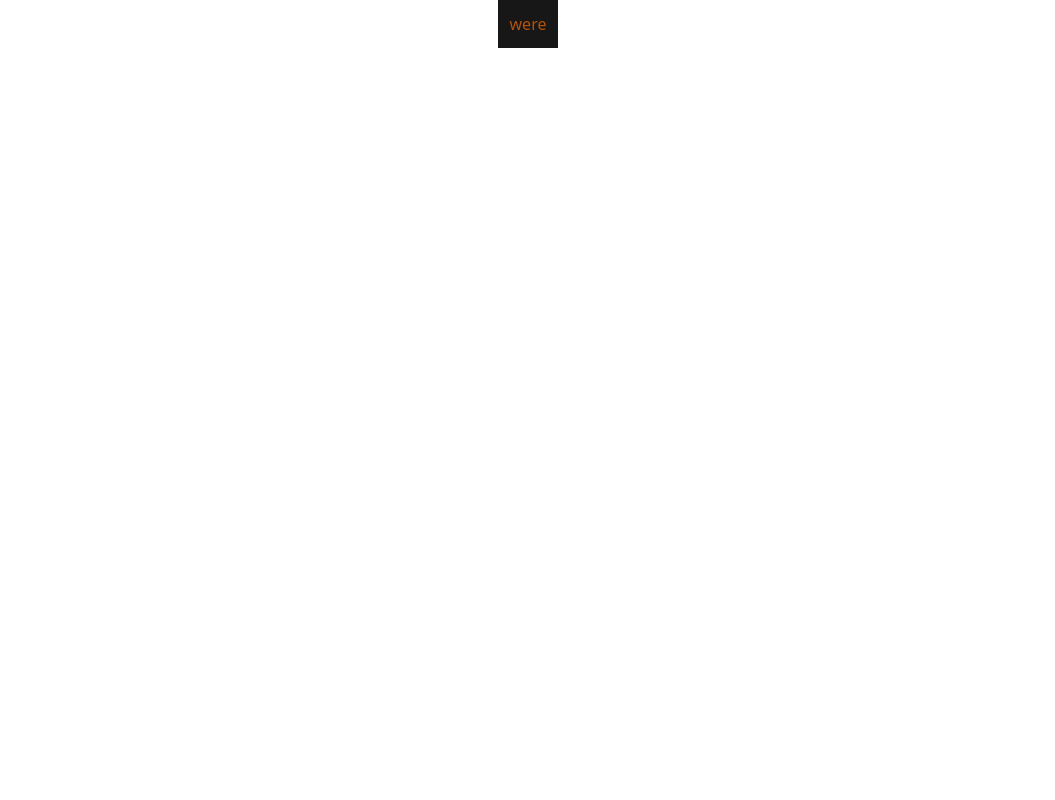
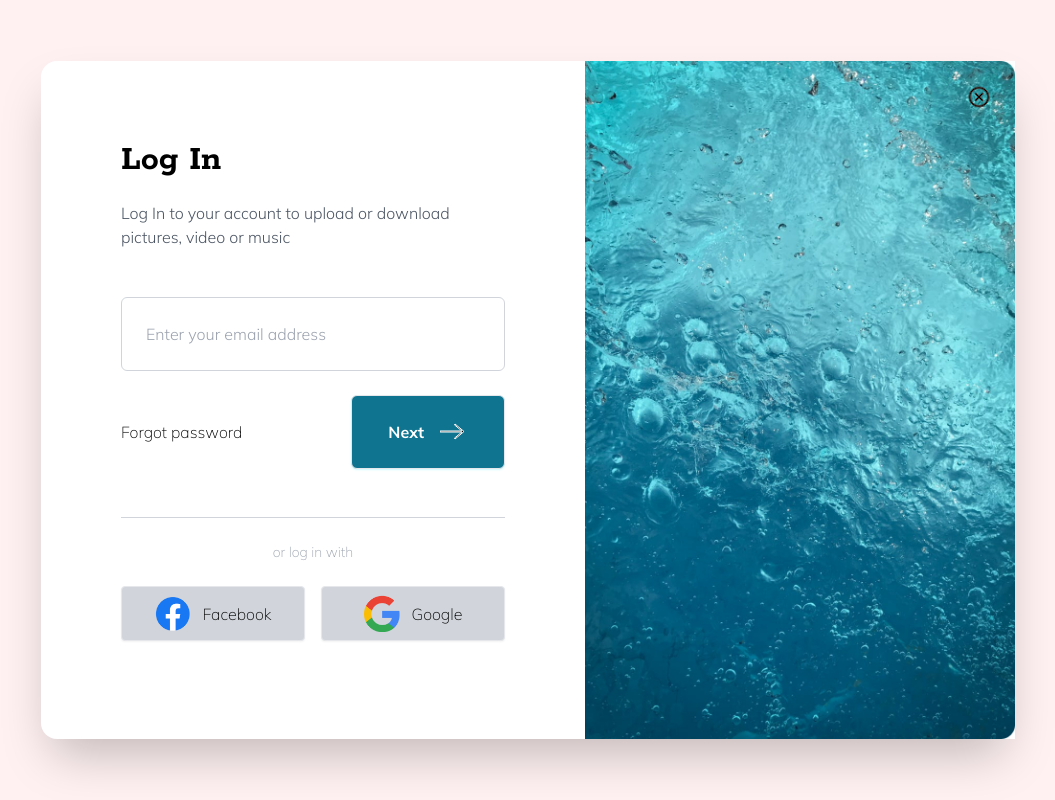
Before and after one commit to CodeSolaris/mini-projects, a website built with Vite: page login-modal/index.html in a window 1280 px wide. Shown: the whole page, without its empty margins (112-1167 px from the left). Built offline with nearby package versions, Linux system fonts and the light colour scheme; a web font is replaced by a local one.

Commit message:
feat: finish login modal

```diff
--- a/login-modal/index.html
+++ b/login-modal/index.html
@@ -4,11 +4,110 @@
     <meta charset="utf-8" />
     <meta http-equiv="x-ua-compatible" content="ie=edge" />
     <meta name="viewport" content="width=device-width, initial-scale=1" />
-    <title>Template</title>
+    <title>log in</title>
+    <link rel="preconnect" href="https://fonts.googleapis.com" />
+    <link rel="preconnect" href="https://fonts.gstatic.com" crossorigin />
+    <link
+      href="https://fonts.googleapis.com/css2?family=Mulish:ital,wght@0,200..1000;1,200..1000&family=Playwrite+DE+Grund:wght@100..400&family=Rokkitt:ital,wght@0,100..900;1,100..900&display=swap"
+      rel="stylesheet"
+    />
   </head>
 
   <body>
-    <h1 class="w-max p-3 mx-auto bg-neutral-900 text-amber-700 ">were</h1>
+    <!-- global container -->
+    <div class="flex h-screen items-center justify-center bg-rose-50">
+      <!-- card container -->
+      <div
+        class="relative m-6 flex flex-col space-y-10 rounded-2xl bg-white shadow-2xl md:m-0 md:flex-row md:space-y-0"
+      >
+        <!-- left side -->
+        <div class="p-6 md:p-20">
+          <!-- top content -->
+          <h2 class="mb-5 font-mono text-4xl font-bold">Log In</h2>
+          <p class="mb-12 max-w-sm font-sans font-light text-gray-600">
+            Log In to your account to upload or download pictures, video or
+            music
+          </p>
+          <input
+            type=" text"
+            class="w-full rounded-md border border-gray-300 p-6 placeholder:font-sans placeholder:font-light"
+            placeholder="Enter your email address"
+          />
+          <!-- middle content -->
+          <div
+            class="mt-6 flex flex-col items-center justify-between space-y-6 md:flex-row md:space-y-0"
+          >
+            <div class="to-cyan-700 font-thin">Forgot password</div>
+            <button
+              class="flex w-full items-center justify-center space-x-4 rounded-md border bg-cyan-700 p-6 px-9 font-sans font-bold text-white shadow-sm shadow-cyan-100 transition duration-150 hover:-translate-y-0.5 hover:bg-opacity-90 hover:shadow-2xl md:w-auto"
+            >
+              <span>Next</span>
+              <svg
+                class="w-7"
+                stroke="#fff"
+                width="24"
+                height="24"
+                xmlns="http://www.w3.org/2000/svg"
+                fill-rule="evenodd"
+                clip-rule="evenodd"
+              >
+                <path
+                  d="M21.883 12l-7.527 6.235.644.765 9-7.521-9-7.479-.645.764 7.529 6.236h-21.884v1h21.883z"
+                />
+              </svg>
+            </button>
+          </div>
+          <!-- border -->
+          <div class="mt-12 border-b border-b-gray-300"></div>
+          <!-- bottom content -->
+          <p class="py-6 text-center text-sm font-thin text-gray-400">
+            or log in with
+          </p>
+          <!-- bottom buttons container -->
+          <div
+            class="flex flex-col space-x-0 space-y-6 md:flex-row md:space-x-4 md:space-y-0"
+          >
+            <button
+              class="flex items-center justify-center space-x-3 rounded border bg-gray-300 py-2 shadow-sm transition duration-150 hover:-translate-y-0.5 hover:shadow-lg md:w-1/2"
+            >
+              <img class="w-9" src="src/assets/images/facebook.png" alt="" />
+              <span class="font-thin">Facebook</span>
+            </button>
+            <button
+              class="flex items-center justify-center space-x-3 rounded border bg-gray-300 py-2 shadow-sm transition duration-150 hover:-translate-y-0.5 hover:shadow-lg md:w-1/2"
+            >
+              <img class="w-9" src="src/assets/images/google.png" alt="" />
+              <span class="font-thin">Google</span>
+            </button>
+          </div>
+        </div>
+        <!-- right side -->
+        <img
+          class="hidden w-[430px] md:block"
+          src="src/assets/images/image.jpg"
+          alt=""
+        />
+        <!-- close-button -->
+        <div
+          class="group absolute -top-4 right-6 transition duration-150 md:top-6"
+        >
+          <svg
+            class="h-6 w-6 group-hover:scale-110 group-hover:stroke-gray-500 md:stroke-stone-700"
+            clip-rule="evenodd"
+            fill-rule="evenodd"
+            stroke-linejoin="round"
+            stroke-miterlimit="2"
+            viewBox="0 0 24 24"
+            xmlns="http://www.w3.org/2000/svg"
+          >
+            <path
+              d="m12.002 2.005c5.518 0 9.998 4.48 9.998 9.997 0 5.518-4.48 9.998-9.998 9.998-5.517 0-9.997-4.48-9.997-9.998 0-5.517 4.48-9.997 9.997-9.997zm0 1.5c-4.69 0-8.497 3.807-8.497 8.497s3.807 8.498 8.497 8.498 8.498-3.808 8.498-8.498-3.808-8.497-8.498-8.497zm0 7.425 2.717-2.718c.146-.146.339-.219.531-.219.404 0 .75.325.75.75 0 .193-.073.384-.219.531l-2.717 2.717 2.727 2.728c.147.147.22.339.22.531 0 .427-.349.75-.75.75-.192 0-.384-.073-.53-.219l-2.729-2.728-2.728 2.728c-.146.146-.338.219-.53.219-.401 0-.751-.323-.751-.75 0-.192.073-.384.22-.531l2.728-2.728-2.722-2.722c-.146-.147-.219-.338-.219-.531 0-.425.346-.749.75-.749.192 0 .385.073.531.219z"
+              fill-rule="nonzero"
+            />
+          </svg>
+        </div>
+      </div>
+    </div>
   </body>
 
   <script type="module" src="src/js/index.js"></script>
--- a/login-modal/tailwind.config.js
+++ b/login-modal/tailwind.config.js
@@ -9,6 +9,10 @@ export default {
   darkMode: 'class',
 
   theme: {
+    fontFamily: {
+      sans:['Mulish', 'sans-serif'],
+      mono: ['Rokkitt', 'monospace'],
+    },
     extend: {},
   },
   plugins: [],
```
